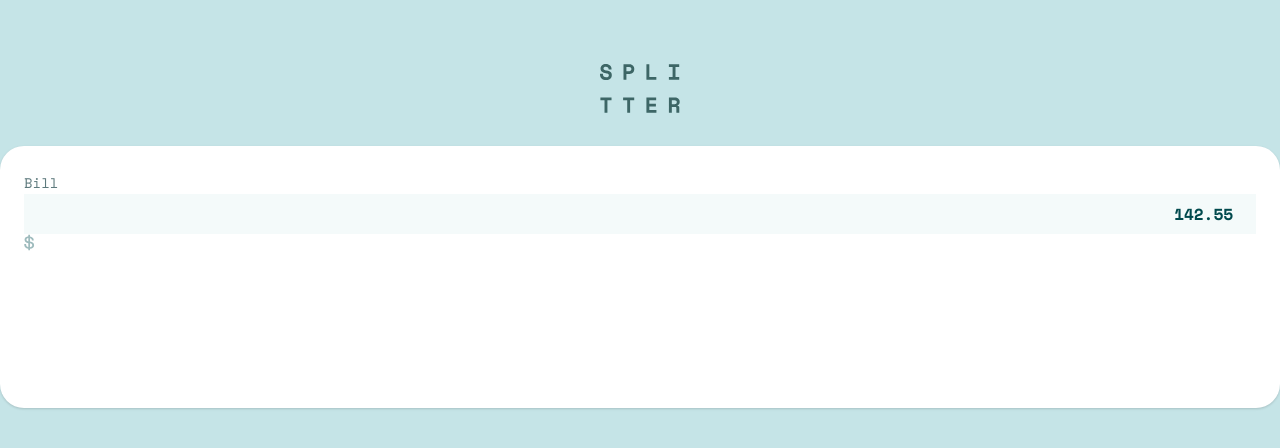
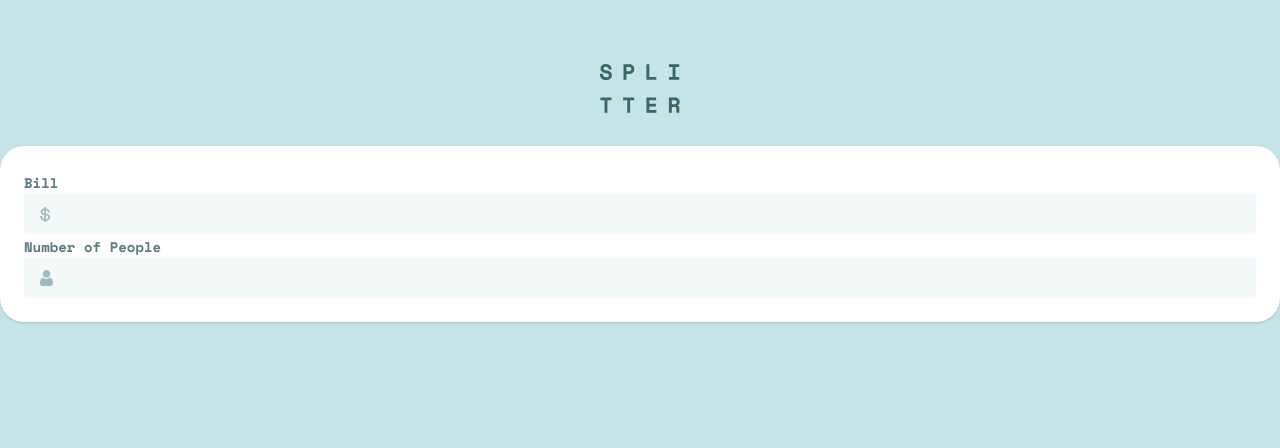
Before and after one commit to HuskyHsu/hello-react, a React (Vite) app in the folder tip-calculator-app/: page / in a window 1280 px wide. Shown: the top 448 px of the page. Built offline with nearby package versions, Linux system fonts and the light colour scheme.

Commit message:
add number of people TextField

```diff
--- a/tip-calculator-app/package.json
+++ b/tip-calculator-app/package.json
@@ -7,6 +7,7 @@
     "serve": "vite preview"
   },
   "dependencies": {
+    "clsx": "^1.1.1",
     "eslint-config-prettier": "^8.3.0",
     "eslint-plugin-prettier": "^3.4.0",
     "prettier": "^2.3.2",
--- a/tip-calculator-app/src/App.jsx
+++ b/tip-calculator-app/src/App.jsx
@@ -1,15 +1,13 @@
-import React, { useState } from "react";
+import React, { useState, cloneElement } from "react";
 import { Icon } from "./components";
-import { ReactComponent as Dollar } from "./images/icon-dollar.svg";
-
-function clsx(...className) {
-  return className.filter(Boolean).join(" ");
-}
+import clsx from "clsx";
 
 function Header() {
   return (
-    <header className="w-20 mt-16 mb-8">
+    <header className="flex justify-center">
+      <h1 className="w-20 mt-16 mb-8">
         <Icon.Logo />
+      </h1>
     </header>
   );
 }
@@ -18,32 +16,44 @@ function Card({ children, className }) {
   return <div className={clsx("p-6 shadow w-full", className)}>{children}</div>;
 }
 
+function TextField({ id, label, icon }) {
+  return (
+    <div>
+      <label className="text-text-dark text-sm font-bold" htmlFor={id}>
+        {label}
+      </label>
+      <div className="relative flex items-center">
+        <input
+          className="w-full p-2 bg-lightest text-right font-bold text-darkest"
+          id={id}
+          type="number"
+        />
+        {cloneElement(icon, { className: "h-4 w-4 absolute m-4" })}
+      </div>
+    </div>
+  );
+}
+
 function App() {
-  const [count, setCount] = useState(0);
-
   return (
-    <main className="h-full w-full flex flex-col items-center">
+    <main className="">
       {/* header */}
       <Header />
-
+      <main>
         <Card className="bg-white rounded-3xl">
           <form>
-          <label className="text-text-dark text-sm" htmlFor="bill">
-            Bill
-          </label>
-          <input
-            className="w-full p-2 bg-lightest text-right font-bold text-darkest"
-            id="bill"
-            type="number"
-            value="142.55"
-            step="0.01"
-          />
-          <Dollar />
+            <TextField id="bill" label="Bill" icon={<Icon.Dollar />} />
           </form>
           {/* select tip */}
           {/* number of people */}
+          <TextField
+            id="people"
+            label="Number of People"
+            icon={<Icon.Person />}
+          />
           {/* result */}
         </Card>
+      </main>
     </main>
   );
 }
--- a/tip-calculator-app/src/components/Icon.jsx
+++ b/tip-calculator-app/src/components/Icon.jsx
@@ -1,4 +1,6 @@
 import { ReactComponent as Logo } from "../images/logo.svg";
-export const Icon = { Logo };
+import { ReactComponent as Dollar } from "../images/icon-dollar.svg";
+import { ReactComponent as Person } from "../images/icon-person.svg";
+export const Icon = { Logo, Dollar, Person };
 
 export default Icon;
```
Also changed, not shown: tip-calculator-app/src/images/icon-person.svg (added), 1 other file (tests, documents, lock files or other folders). Lines whose indentation alone changed are shown as unchanged.
